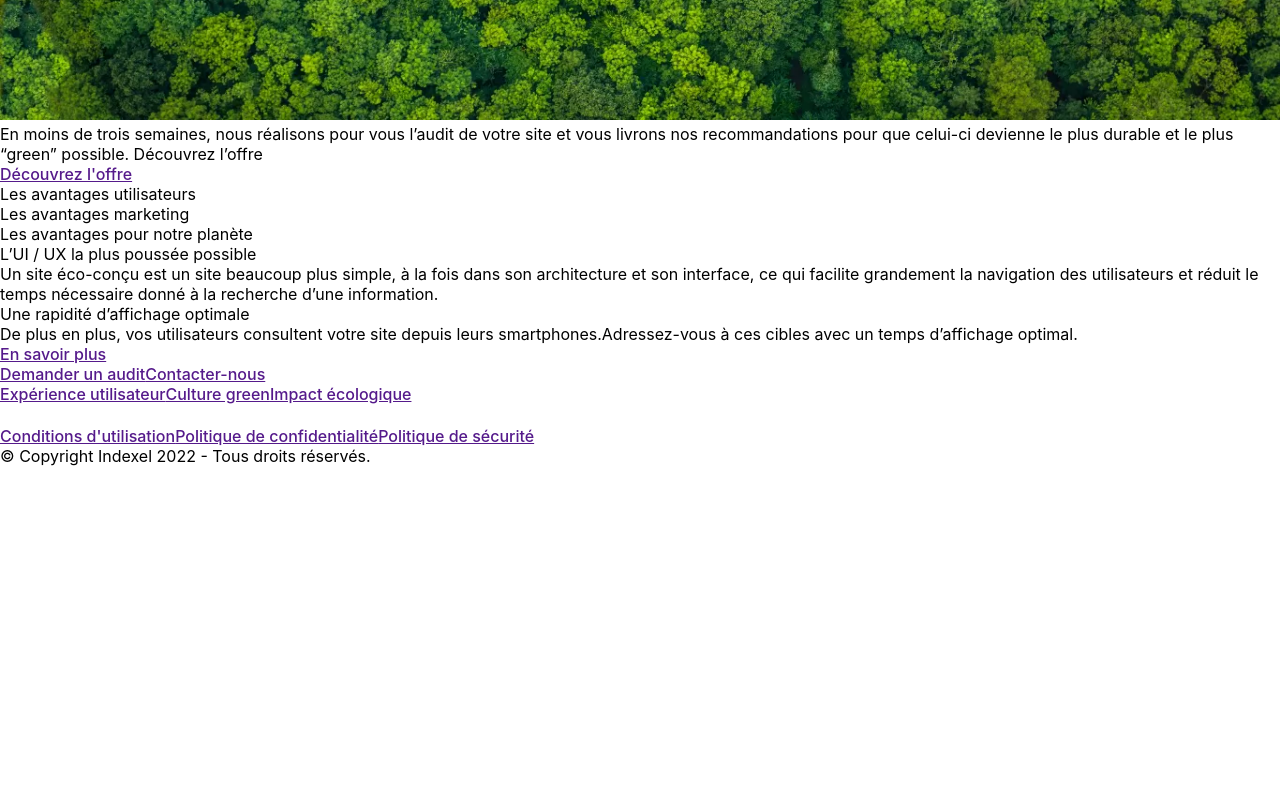
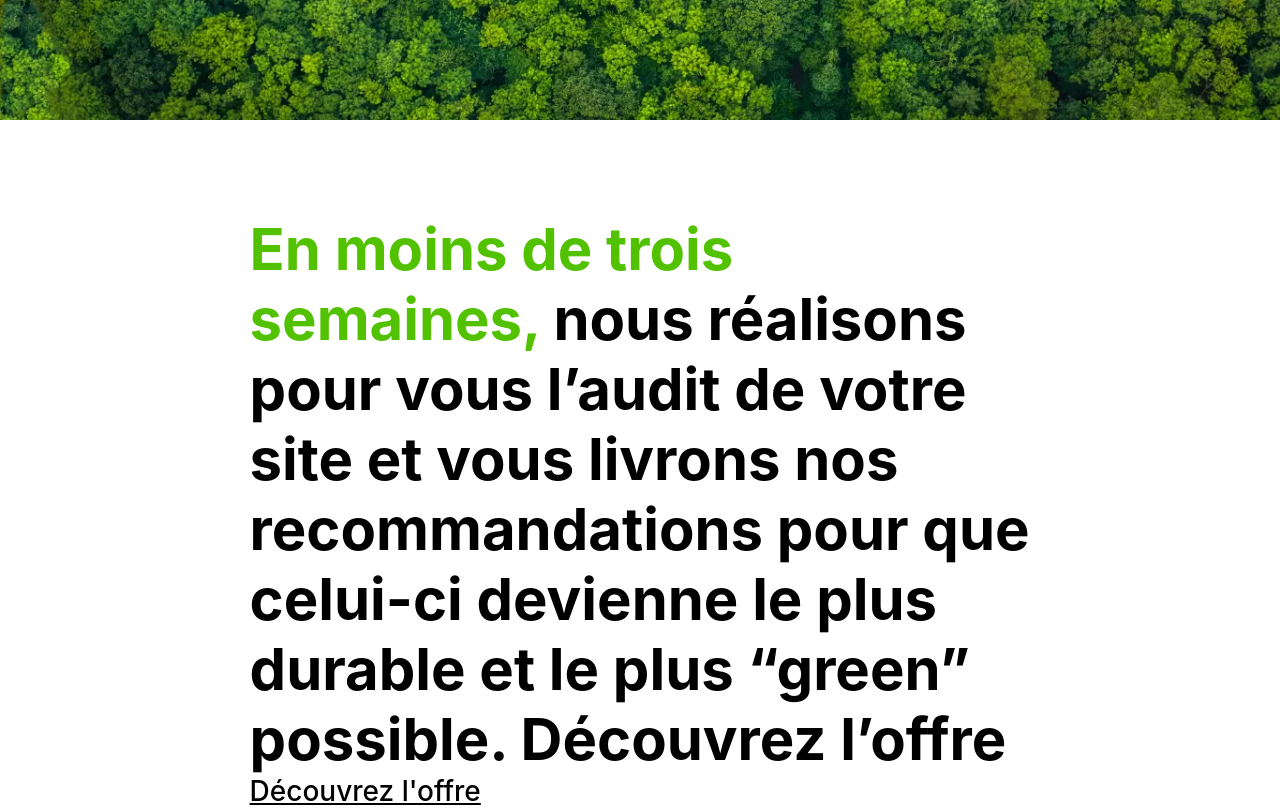
Before and after one commit to Indexel/gatsby_forestry, a Gatsby site: page / in a window 1280 px wide. Shown: the part 600-1411 px from the top of the page. Before the commit the page ends 1066 px from the top, so only its background shows below. Built offline with nearby package versions, Linux system fonts and the light colour scheme; Gatsby itself is replaced by a stand-in of ours.

Commit message:
Add css for header, footer, hero, chapo

```diff
--- /dev/null
+++ b/src/assets/css/chapo.css
@@ -0,0 +1,17 @@
+/* DEKSTOP CHAPO */
+
+.container-chapo {
+  width: 61%;
+  margin: 0 auto;
+}
+.text-chapo {
+  font-size: 58px;
+  font-weight: bold;
+}
+.text-chapo span {
+  color: #52c200;
+}
+.link-chapo {
+  color: #000;
+  font-size: 28px;
+}
--- /dev/null
+++ b/src/assets/css/footer.css
@@ -0,0 +1,63 @@
+/* DEKSTOP FOOTER */
+
+.footer {
+  display: flex;
+  flex-direction: column;
+  justify-content: center;
+  align-items: center;
+  width: 100%;
+  height: 270px;
+  background-color: #000;
+}
+.container-footer {
+  display: flex;
+  flex-direction: row;
+  align-items: center;
+  justify-content: space-evenly;
+  width: 100%;
+}
+.bottom-footer {
+  display: flex;
+  flex-direction: row;
+  justify-content: space-around;
+  width: 100%;
+}
+.button-audit-footer,
+.sitemap-container-footer a,
+.politique-footer a,
+.copyright-footer p {
+  color: #fff;
+  text-decoration: none;
+}
+.button-container-footer a,
+.sitemap-container-footer a {
+  font-size: 14px;
+}
+.bottom-footer {
+  font-size: 12px;
+}
+.button-audit-footer,
+.button-contact-footer {
+  font-weight: bold;
+  text-transform: uppercase;
+}
+.button-audit-footer,
+.button-contact-footer {
+  display: flex;
+  justify-content: center;
+  align-items: center;
+  width: 225px;
+  height: 35px;
+}
+.button-audit-footer {
+  background-color: #52c200;
+}
+.button-contact-footer {
+  color: #000;
+  background-color: #fff;
+  text-decoration: none;
+}
+.socialmedia-footer a img {
+  max-width: 20px;
+  height: 16px;
+}
--- a/src/assets/css/hero.css
+++ b/src/assets/css/hero.css
@@ -2,7 +2,7 @@
 
 .section-hero {
   position: relative;
-  width: 100%;
+  margin: 0;
 }
 
 .figure-hero {
--- a/src/assets/css/layout.css
+++ b/src/assets/css/layout.css
@@ -23,8 +23,13 @@ body {
   font-family: sans-serif;
   font-family: var(--font-sans);
   font-weight: normal;
+  color: #000;
   margin: 0;
   word-wrap: break-word;
+}
+section {
+  width: 100%;
+  margin: 90px 0;
 }
 a {
   text-decoration: none;
--- a/src/assets/css/navBar.css
+++ b/src/assets/css/navBar.css
@@ -40,14 +40,14 @@
   margin-right: 20px;
 }
 .link-ancre:hover {
-  color: #000;
+  color: #52c200;
 }
 .link-ancre-contact {
-  color: #000;
+  color: #52c200;
   background-color: #fff;
   padding: 8px 15px;
 }
 .link-ancre-contact:hover {
   color: #fff;
-  background-color: #000;
+  background-color: #52c200;
 }
--- a/src/components/layouts/footer.js
+++ b/src/components/layouts/footer.js
@@ -4,14 +4,19 @@ import facebook from '../../uploads/facebook.svg';
 import twitter from '../../uploads/twitter.svg';
 import linkedin from '../../uploads/linkedin.svg';
 import youtube from '../../uploads/youtube.svg';
+import '../../assets/css/footer.css';
 
-const Footer = ({ data }) => {
+const Footer = () => {
   return (
     <footer className="footer">
       <div className="container-footer">
         <div className="button-container-footer">
-          <Link to="">Demander un audit</Link>
-          <Link to="">Contacter-nous</Link>
+          <Link to="" className="button-audit-footer">
+            Demander un audit
+          </Link>
+          <Link to="" className="button-contact-footer">
+            Contacter-nous
+          </Link>
         </div>
         <div className="sitemap-container-footer">
           <Link to="">Expérience utilisateur</Link>
--- a/src/components/sections/chapo.js
+++ b/src/components/sections/chapo.js
@@ -1,16 +1,20 @@
 import { Link } from 'gatsby';
 import * as React from 'react';
+import '../../assets/css/chapo.css';
 
-const Chapo = ({ data }) => {
+const Chapo = () => {
   return (
     <section className="section-chapo">
       <div className="container-chapo">
         <p className="text-chapo">
-          En moins de trois semaines, nous réalisons pour vous l’audit de votre
-          site et vous livrons nos recommandations pour que celui-ci devienne le
-          plus durable et le plus “green” possible. Découvrez l’offre
+          <span>En moins de trois semaines,</span> nous réalisons pour vous
+          l’audit de votre site et vous livrons nos recommandations pour que
+          celui-ci devienne le plus durable et le plus “green” possible.
+          Découvrez l’offre
         </p>
-        <Link to="">Découvrez l'offre</Link>
+        <Link to="" className="link-chapo">
+          Découvrez l'offre
+        </Link>
       </div>
     </section>
   );
```
